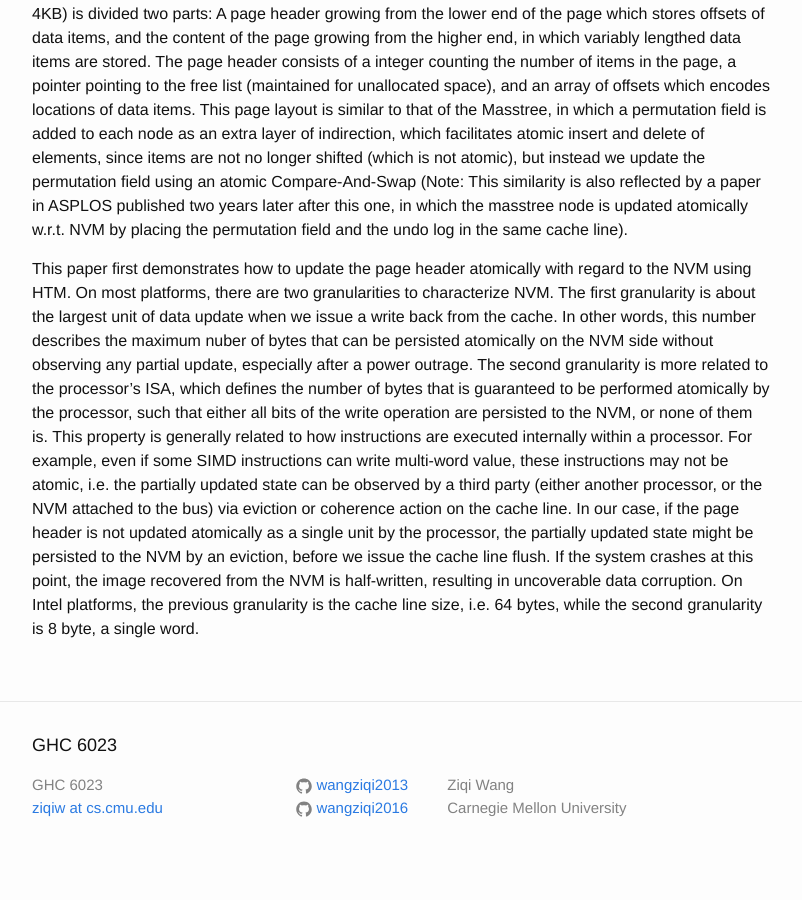
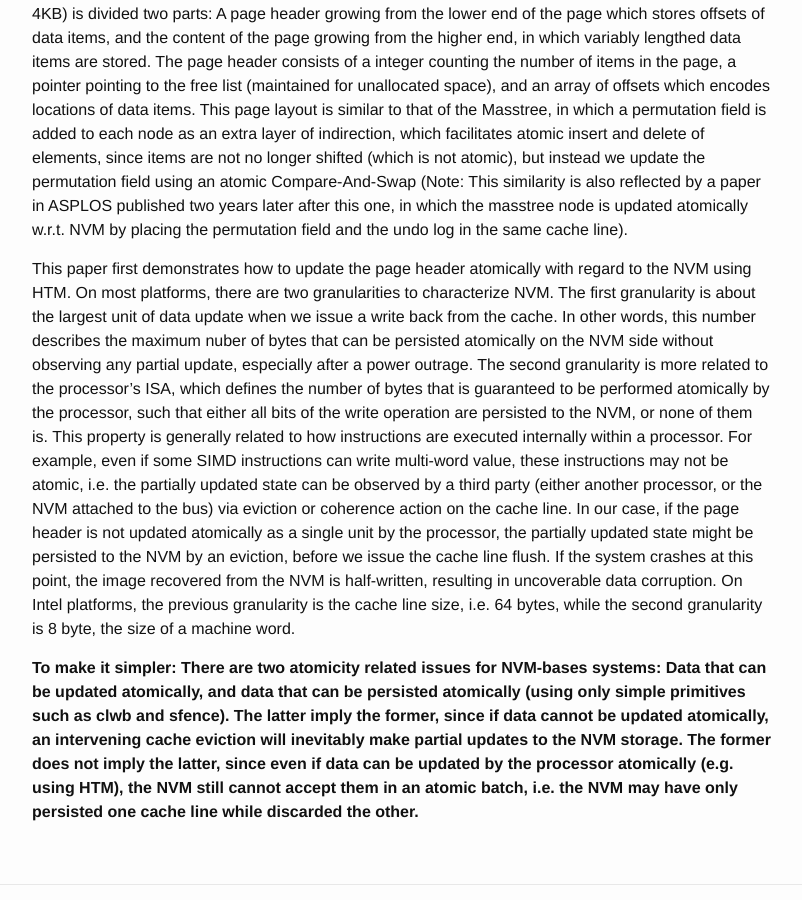
Before and after one commit to wangziqi2013/wangziqi2013.github.io, a Jekyll site: the page built from _posts/2019-10-25-fash-fast.markdown, in a window 1280 px wide and 900 px high, scrolled down 1000 px. Shown: the whole window, without its empty margins (238-1040 px from the left). Built offline with Jekyll 4.4.1, drawn with Linux system fonts in a browser that asks for light colours; before the commit the page ends 1879 px from its top, so only the background shows below that.

Commit message:
Adding simpler statement

```diff
--- a/_posts/2019-10-25-fash-fast.markdown
+++ b/_posts/2019-10-25-fash-fast.markdown
@@ -55,4 +55,11 @@ on the cache line. In our case, if the page header is not updated atomically as
 partially updated state might be persisted to the NVM by an eviction, before we issue the cache line flush. If the system
 crashes at this point, the image recovered from the NVM is half-written, resulting in uncoverable data corruption.
 On Intel platforms, the previous granularity is the cache line size, i.e. 64 bytes, while the second granularity is
-8 byte, a single word.
+8 byte, the size of a machine word.
+
+**To make it simpler: There are two atomicity related issues for NVM-bases systems: Data that can be updated atomically,
+and data that can be persisted atomically (using only simple primitives such as clwb and sfence). The latter imply the
+former, since if data cannot be updated atomically, an intervening cache eviction will inevitably make partial updates
+to the NVM storage. The former does not imply the latter, since even if data can be updated by the processor atomically
+(e.g. using HTM), the NVM still cannot accept them in an atomic batch, i.e. the NVM may have only persisted one cache line
+while discarded the other.**
```
